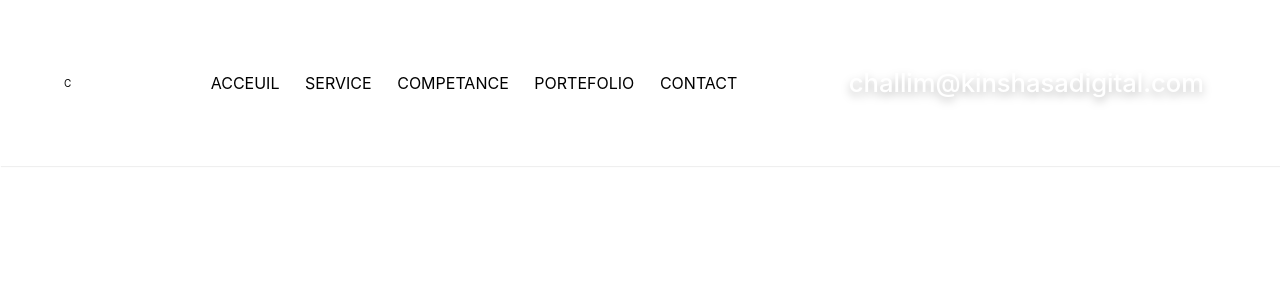
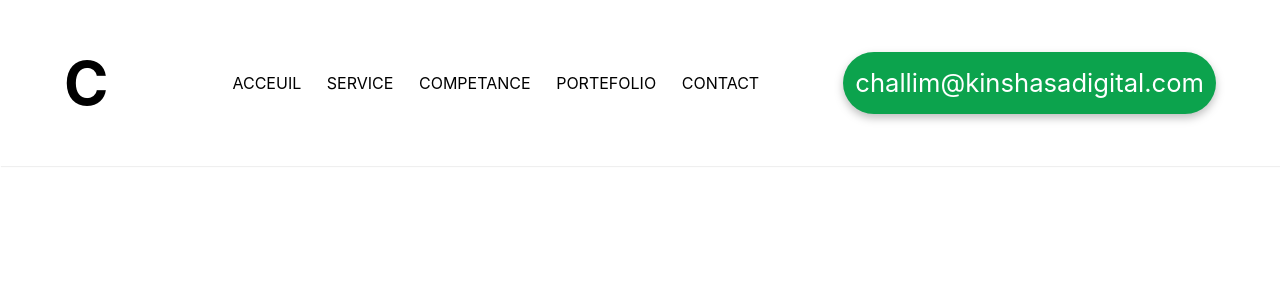
Before and after one commit to Mira-morisho/portefolio-challim, a React (Create React App) app: page / in a window 1280 px wide. Shown: the top 300 px of the page. Built offline with nearby package versions, Linux system fonts and the light colour scheme.

Commit message:
fix:modifier le composant Header css

```diff
--- a/src/Composants/atoms/Buttonnavbar.jsx
+++ b/src/Composants/atoms/Buttonnavbar.jsx
@@ -2,5 +2,12 @@ import React from "react";
 import "../../styles/Header.css";
 
 export default function Buttonnavbar() {
-  return <div className="mail">challim@kinshasadigital.com</div>;
+  return (
+    <div>
+      <button type="submit" className="mail">
+        {" "}
+        challim@kinshasadigital.com
+      </button>
+    </div>
+  );
 }
--- a/src/Composants/atoms/Logo.jsx
+++ b/src/Composants/atoms/Logo.jsx
@@ -2,5 +2,5 @@ import React from "react";
 import "../../styles/Header.css";
 
 export default function Logo() {
-  return <div className="logo">C</div>;
+  return <h1 className="logo">C</h1>;
 }
--- a/src/styles/Header.css
+++ b/src/styles/Header.css
@@ -16,7 +16,7 @@ box-shadow: 1px 1px 1px #efefef;
     box-sizing: border-box;
     margin: 0px;
     font-family: var(--font-neue);
-    font-size: 62.5%;
+    font-size: 60px;
     transition: all 0.3s ease-in-out 0s;
 }
 
@@ -51,14 +51,13 @@ box-shadow: 1px 1px 1px #efefef;
          display: bloc
     }
 
-    .header .mail {
+    .header button {
          align-items: center;
-        background-color: #0CA34D;
         color: white;
         filter: drop-shadow(0px 4px 4px rgba(0, 0, 0, 0.25));
         border: none;
         font-family: 'Inter';
-        font-weight: 500;
+        font-weight: 400;
         text-align: center;
         position: relative;
         z-index: 2;
@@ -67,10 +66,8 @@ box-shadow: 1px 1px 1px #efefef;
         background: var(--green);
        padding: 12px;
        border-radius: 50px;
+       background-color: #0CA34D;
 }
-
-
-
     .header .mail:hover{
         transform: scale(1.1);
     }
@@ -84,7 +81,6 @@ font-size: 30px;
 .hiddenMenu{
    transition: 2s;
 }
-
      @media screen and (max-width: 1024px) {
 
     }
```
